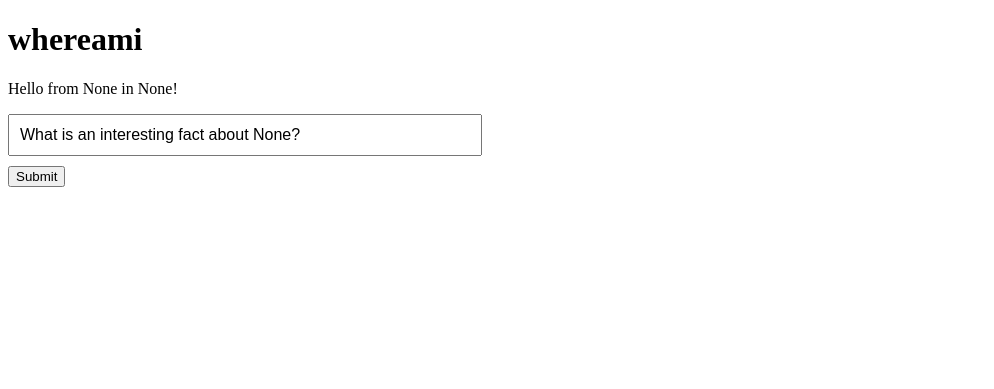
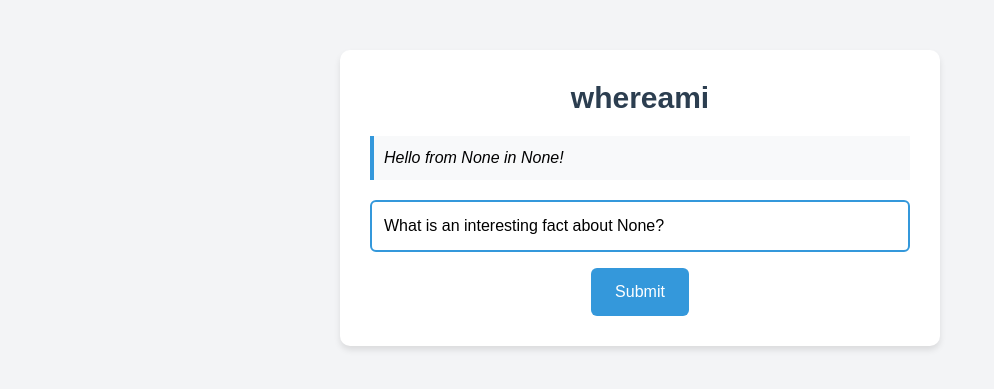
Before and after one commit to gallaglo/whereami, a Flask app: page / in a window 1280 px wide. Shown: the top 389 px of the page, without its empty margins (0-994 px from the left). Run offline with Flask 3, Linux system fonts and the light colour scheme; some libraries are stand-ins or nearby versions.

Commit message:
update whereami webpages with Tailwind CSS

```diff
--- a/templates/index.html
+++ b/templates/index.html
@@ -4,32 +4,86 @@
     <meta charset="utf-8">
     <meta name="viewport" content="width=device-width, initial-scale=1, shrink-to-fit=no">
     <title>whereami</title>
+    <link href="https://cdnjs.cloudflare.com/ajax/libs/tailwindcss/2.2.19/tailwind.min.css" rel="stylesheet">
     <style>
-        pre {
-            background: #ddd;
+        body {
+            background-color: #f4f4f4;
+            font-family: 'Arial', sans-serif;
+        }
+        .container {
+            max-width: 600px;
+            margin: 50px auto;
+            background-color: white;
+            padding: 30px;
+            border-radius: 10px;
+            box-shadow: 0 4px 6px rgba(0, 0, 0, 0.1);
+        }
+        .title {
+            color: #2c3e50;
+            text-align: center;
+            margin-bottom: 20px;
+        }
+        .message {
+            background-color: #f8f9fa;
+            border-left: 4px solid #3498db;
             padding: 10px;
+            margin-bottom: 20px;
+            font-style: italic;
         }
-        h2 {
-            margin-top: 20px;
-        }
-        footer {
-            margin: 20px;
+        .input-form {
+            display: flex;
+            flex-direction: column;
+            align-items: center;
         }
         .large-input {
             width: 100%;
-            max-width: 450px;
-            padding: 10px;
+            padding: 12px;
+            border: 2px solid #3498db;
+            border-radius: 6px;
             font-size: 16px;
-            margin-bottom: 10px;
+            transition: border-color 0.3s ease;
+        }
+        .large-input:focus {
+            outline: none;
+            border-color: #2980b9;
+        }
+        .submit-btn {
+            background-color: #3498db;
+            color: white;
+            border: none;
+            padding: 12px 24px;
+            border-radius: 6px;
+            cursor: pointer;
+            transition: background-color 0.3s ease;
+        }
+        .submit-btn:hover {
+            background-color: #2980b9;
         }
     </style>
 </head>
-<body>
-    <h1>whereami</h1>
-    <p>{{ message }}</p>
-    <form method="POST">
-        <input type="text" name="prompt" value="{{ default_prompt }}" required class="large-input"><br>
-        <input type="submit" value="Submit">
-    </form>
+<body class="bg-gray-100">
+    <div class="container">
+        <h1 class="text-3xl font-bold title">whereami</h1>
+
+        {% if message %}
+        <div class="message">
+            {{ message }}
+        </div>
+        {% endif %}
+
+        <form method="POST" class="input-form">
+            <input
+                type="text"
+                name="prompt"
+                value="{{ default_prompt }}"
+                required
+                class="large-input mb-4"
+                placeholder="Enter your query"
+            >
+            <button type="submit" class="submit-btn">
+                Submit
+            </button>
+        </form>
+    </div>
 </body>
 </html>
```
Also changed, not shown: templates/results.html (+56 -5 lines).
